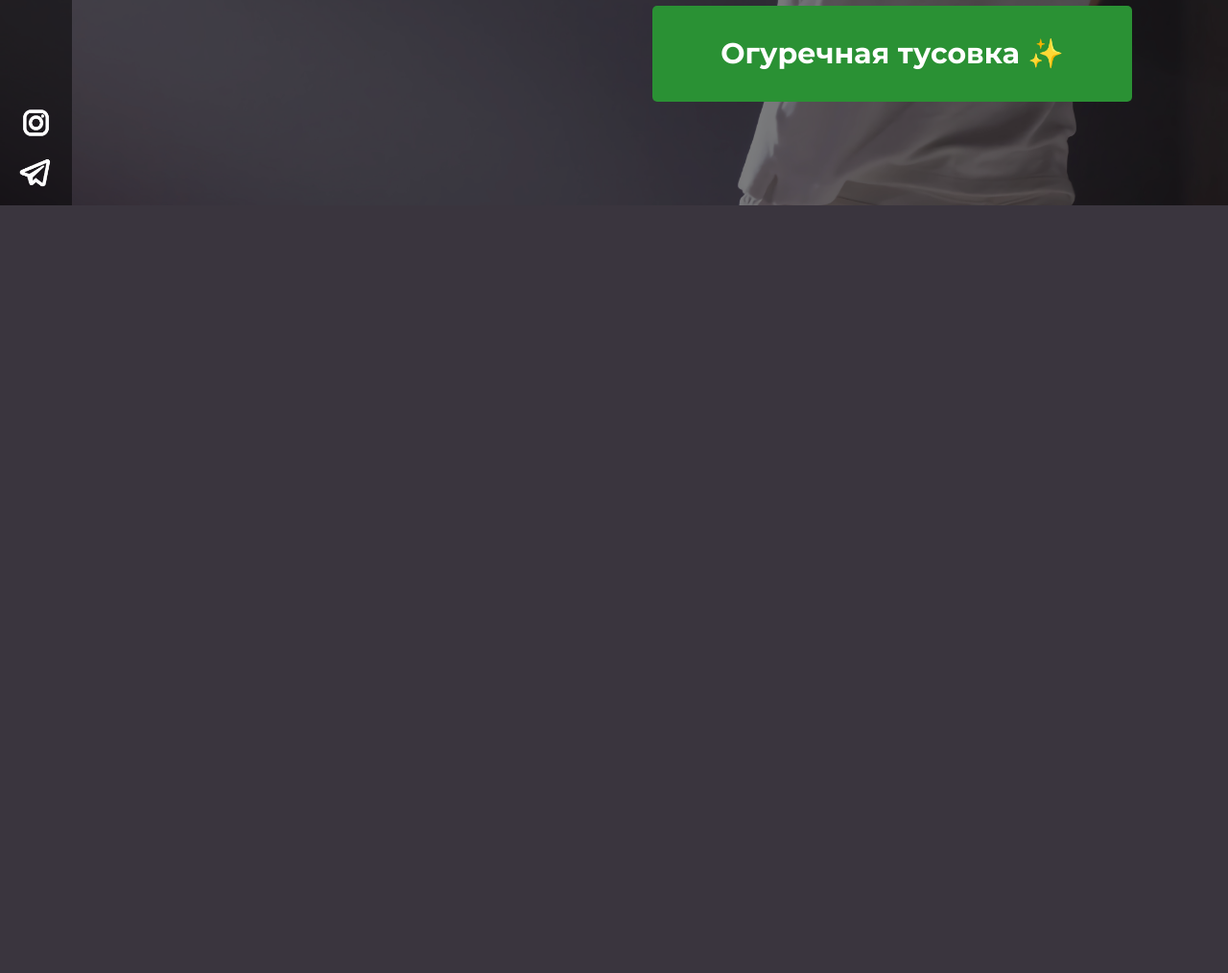
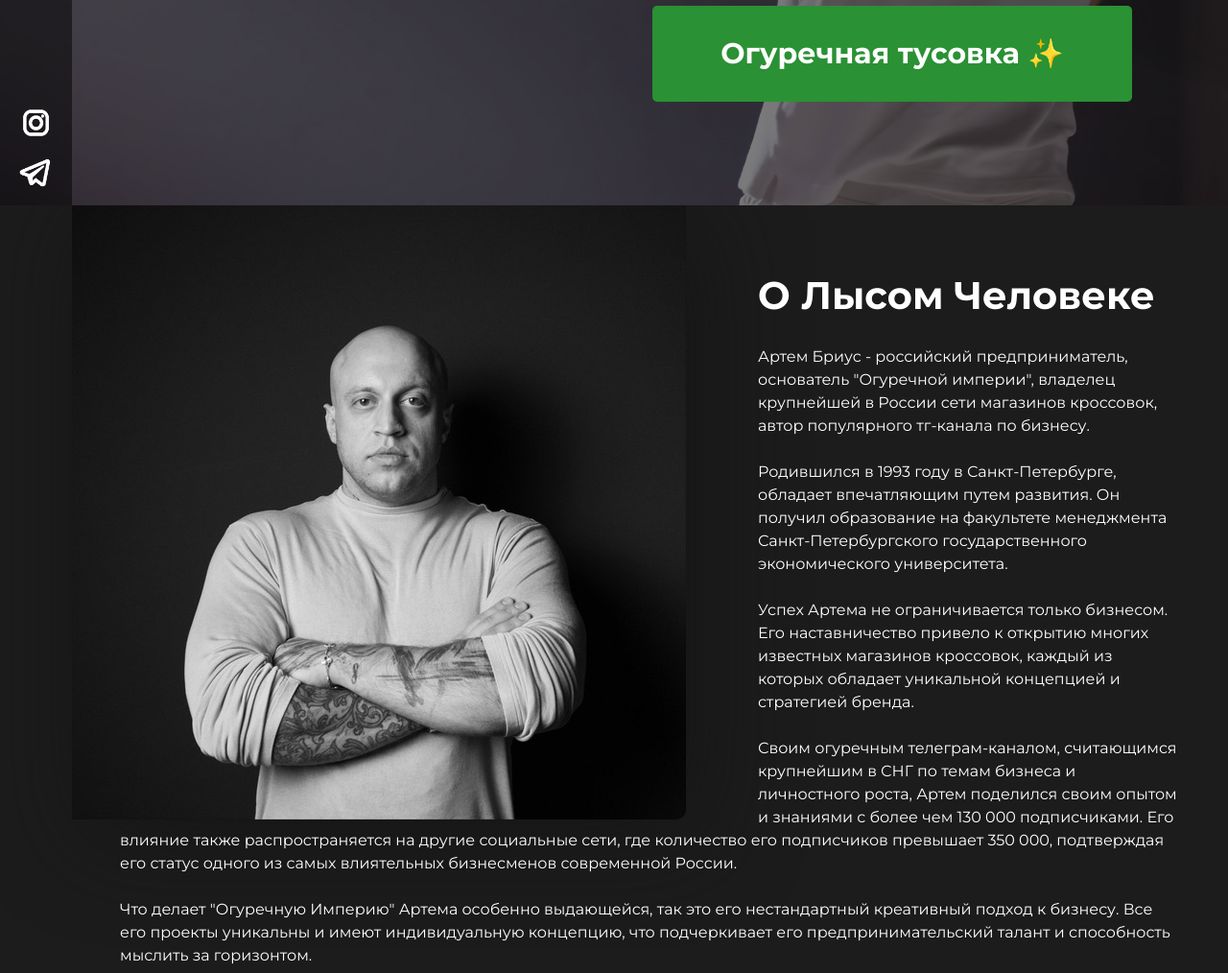
Before and after one commit to Konstantin-create/ogrtz, a Flask app: page / in a window 1280 px wide. Shown: the part 586-1600 px from the top of the page at 96% size. Run offline with Flask 3, Linux system fonts and the light colour scheme; some libraries are stand-ins or nearby versions.

Commit message:
feat: working on second page

```diff
--- a/app/static/css/styles.css
+++ b/app/static/css/styles.css
@@ -132,5 +132,36 @@
 .second {
     width: 100%;
     height: 100vh;
-    background-color: #3a353e;
+    background-color: #1c1c1c;
+    display: block;
+    box-sizing: border-box;
+    overflow: hidden;
 }
+
+.second-logo {
+    width: 640px;
+    height: 640px;
+    background-image: url("../img/ogrtz.jpg");
+    background-size: cover;
+    margin: 0 75px;
+    border-radius: 0 0 10px 0;
+    box-shadow: 15px 15px 100px rgba(20, 20, 20, .8);
+    float: left;
+}
+
+.second-header {
+    font-family: Montserrat, sans-serif;
+    font-size: 40px;
+    font-weight: 700;
+    padding: 20px;
+}
+
+.second-about-text-block {
+    font-family: Montserrat, sans-serif;
+
+    width: calc(100vw - 75px);
+    color: white;
+    height: 100vh;
+    margin-left: 75px;
+    padding: 50px;
+}
--- a/app/templates/index.html
+++ b/app/templates/index.html
@@ -34,7 +34,29 @@
     <p class="h4 continue-btn">Огуречная тусовка ✨</p>
 </div>
 <div class="second">
+    <img class="second-logo" src="{{ url_for('static', filename='img/ogrtz.jpg') }}" alt="">
+    <div class="second-about-text-block">
+        <h4 class="second-header">О Лысом Человеке</h4>
+        <p class="second-about-text">
+            Артем Бриус - российский предприниматель, основатель "Огуречной империи", владелец крупнейшей в России сети
+            магазинов кроссовок, автор популярного тг-канала по бизнесу.<br><br>
+            Родившился в 1993 году в Санкт-Петербурге, обладает впечатляющим путем развития. Он получил образование на
+            факультете менеджмента Санкт-Петербургского государственного экономического университета.<br><br>
+            Успех Артема не ограничивается только бизнесом. Его наставничество привело к открытию многих известных
+            магазинов кроссовок, каждый из которых обладает уникальной концепцией и стратегией бренда.<br><br>
 
+            Своим огуречным телеграм-каналом, считающимся крупнейшим в СНГ по темам бизнеса и личностного роста, Артем
+            поделился своим опытом и знаниями с более чем 130 000 подписчиками. Его влияние также распространяется на
+            другие социальные сети, где количество его подписчиков превышает 350 000, подтверждая его статус одного из
+            самых влиятельных бизнесменов современной России.<br><br>
+
+            Что делает "Огуречную Империю" Артема особенно выдающейся, так это его нестандартный креативный подход к
+            бизнесу. Все его проекты уникальны и имеют индивидуальную концепцию, что подчеркивает его
+            предпринимательский талант и способность мыслить за горизонтом.
+
+        </p>
+
+    </div>
 </div>
 </body>
 </html>
```
Also changed, not shown: app/static/img/ogrtz.jpg (added).
